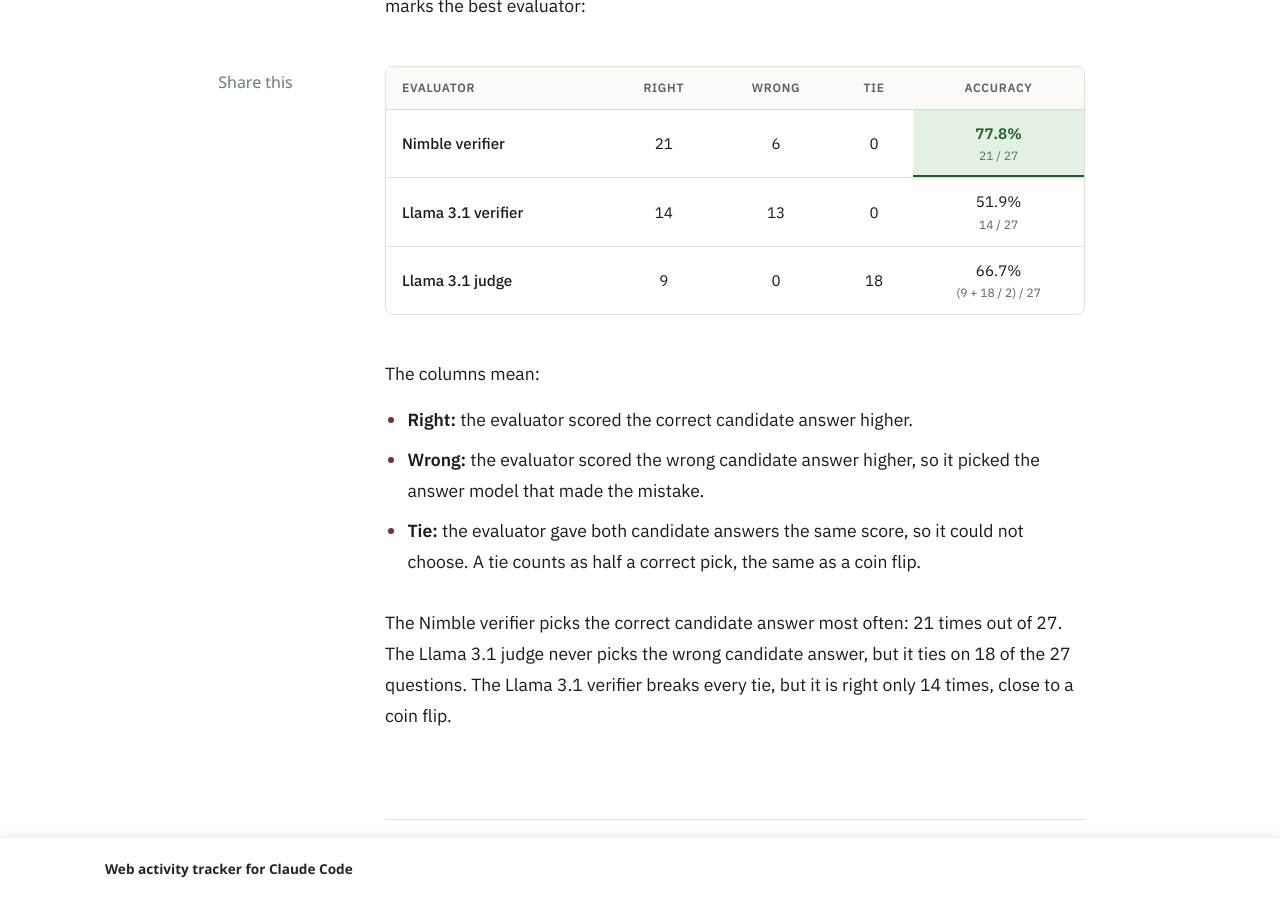
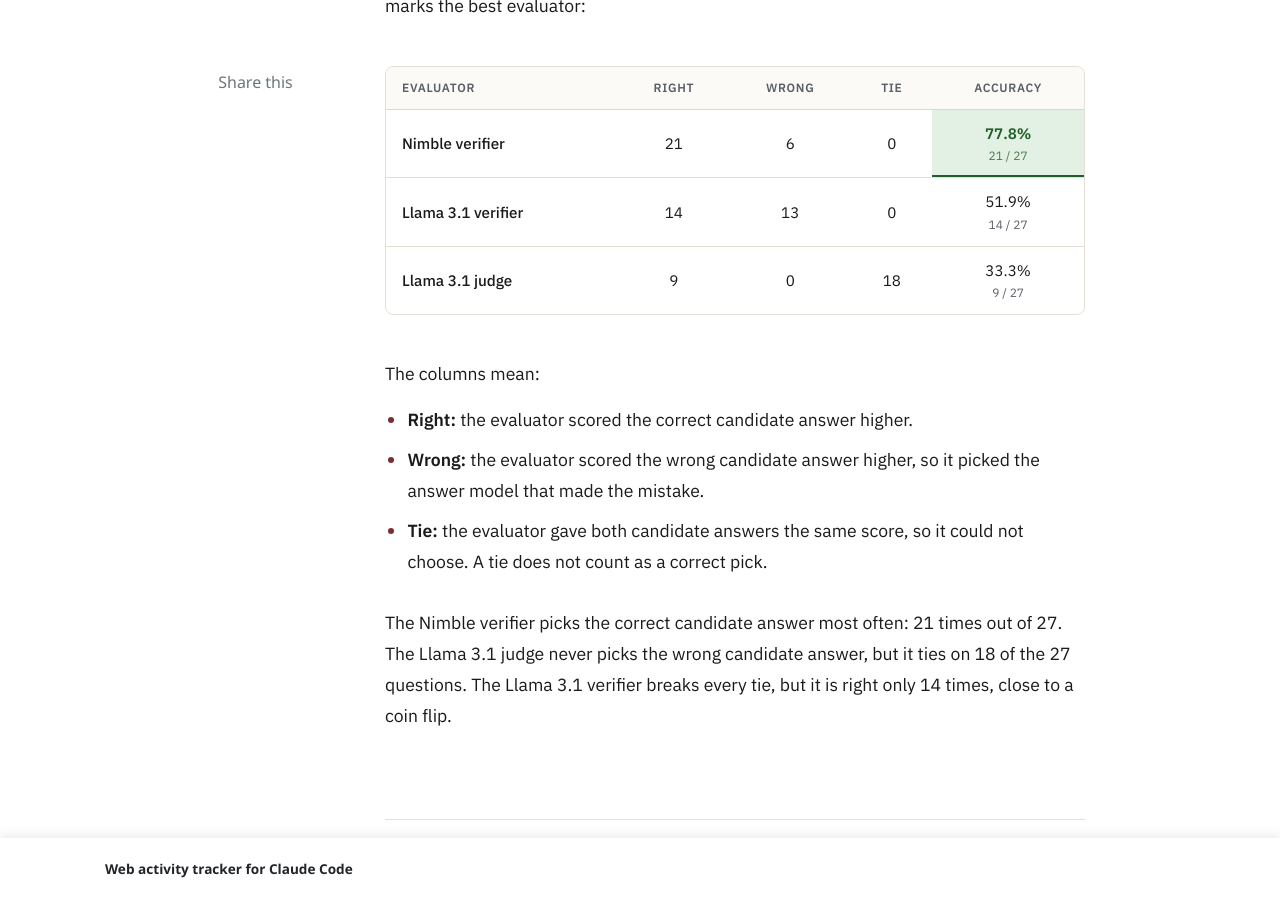
Before and after one commit to karthikziffer/karthikziffer.github.io, a Jekyll site: the page built from _posts/2026-10-28-llm-as-a-verifier.md, in a window 1280 px wide and 900 px high, scrolled down 14746 px. Built offline with Jekyll 4.4.1, drawn with Linux system fonts in a browser that asks for light colours; nearby versions of some CDN libraries; comment, search, counter and statistics services are not loaded.

Commit message:
chore: fixed the bug with judge accuracy calculation

```diff
--- a/_posts/2026-10-28-llm-as-a-verifier.md
+++ b/_posts/2026-10-28-llm-as-a-verifier.md
@@ -455,7 +455,7 @@
   <tbody>
     <tr><td>Nimble verifier</td><td>21</td><td>6</td><td>0</td><td class="is-better">77.8%<span class="cell-note">21 / 27</span></td></tr>
     <tr><td>Llama 3.1 verifier</td><td>14</td><td>13</td><td>0</td><td>51.9%<span class="cell-note">14 / 27</span></td></tr>
-    <tr><td>Llama 3.1 judge</td><td>9</td><td>0</td><td>18</td><td>66.7%<span class="cell-note">(9 + 18 / 2) / 27</span></td></tr>
+    <tr><td>Llama 3.1 judge</td><td>9</td><td>0</td><td>18</td><td>33.3%<span class="cell-note">9 / 27</span></td></tr>
   </tbody>
 </table>
 
@@ -463,7 +463,7 @@
 
 - **Right:** the evaluator scored the correct candidate answer higher.
 - **Wrong:** the evaluator scored the wrong candidate answer higher, so it picked the answer model that made the mistake.
-- **Tie:** the evaluator gave both candidate answers the same score, so it could not choose. A tie counts as half a correct pick, the same as a coin flip.
+- **Tie:** the evaluator gave both candidate answers the same score, so it could not choose. A tie does not count as a correct pick.
 
 The Nimble verifier picks the correct candidate answer most often: 21 times out of 27. The Llama 3.1 judge never picks the wrong candidate answer, but it ties on 18 of the 27 questions. The Llama 3.1 verifier breaks every tie, but it is right only 14 times, close to a coin flip.
 
```
